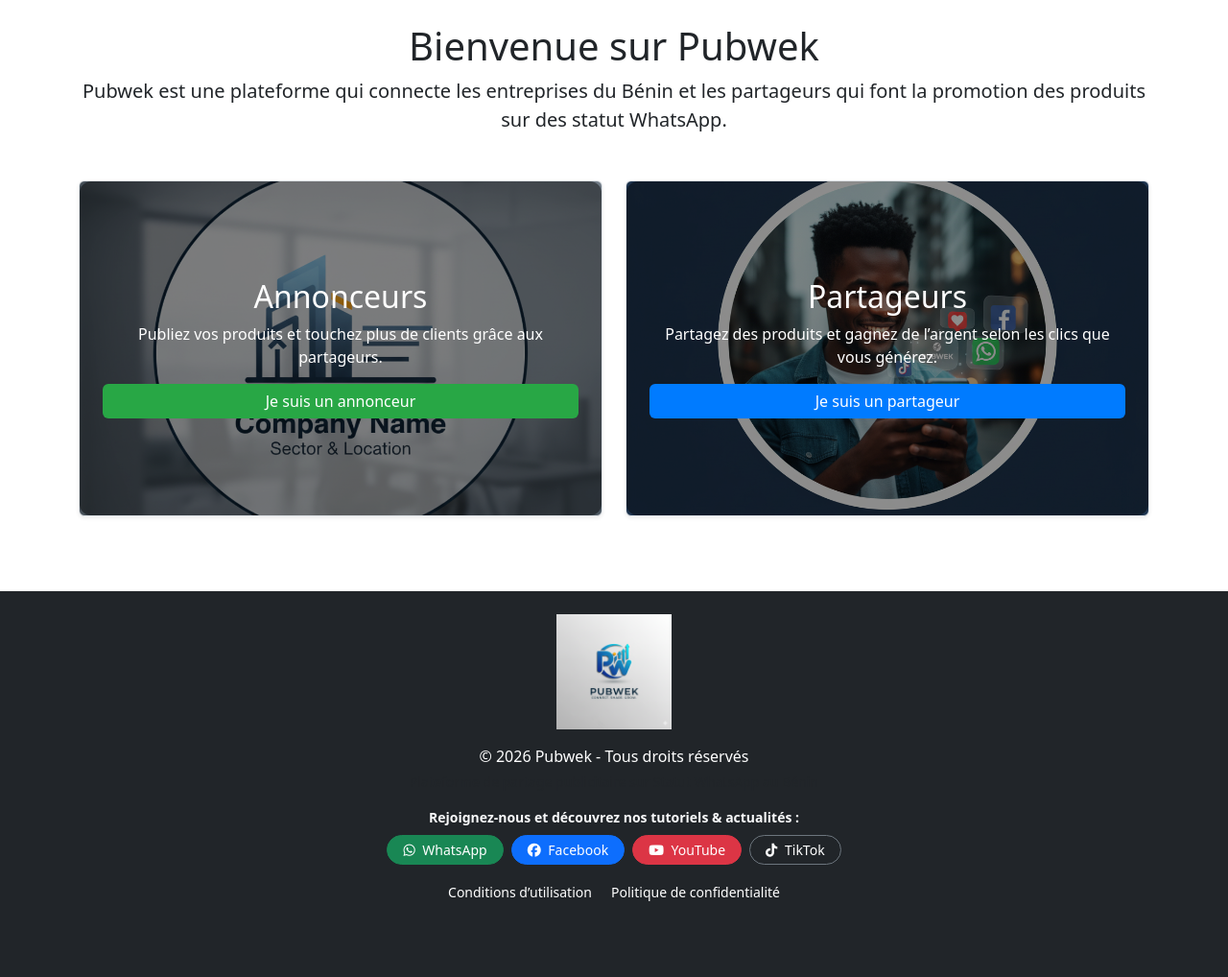
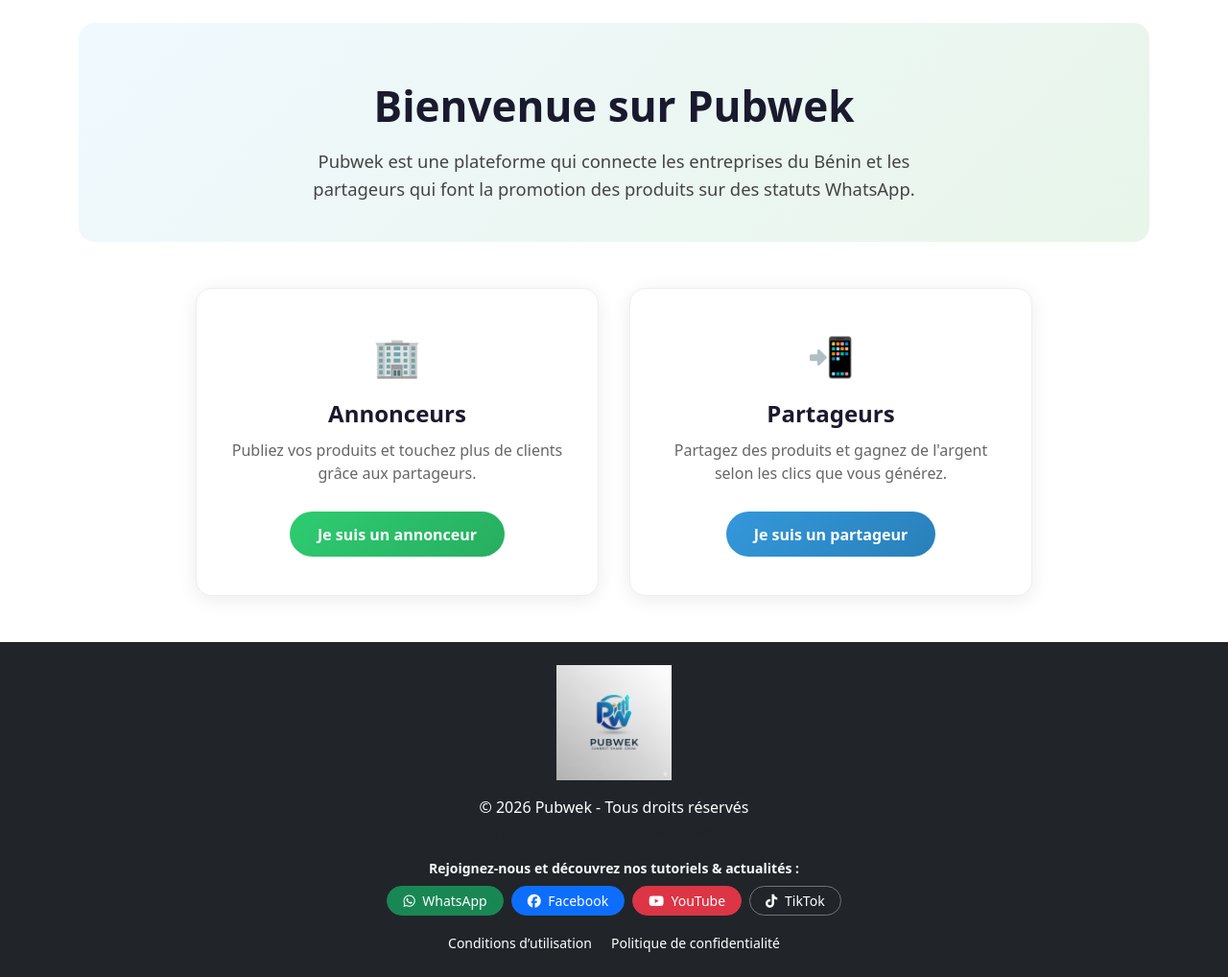
Before and after one commit to Mod617/Pubwek, a Flask app: page / in a window 1280 px wide. Shown: the part 66-1084 px from the top of the page at 96% size. Before the commit the page ends 1005 px from the top, so only its background shows below. Run offline with Flask 3, Linux system fonts and the light colour scheme; parts of the project's set-up code (start-up, migrations or seed data) failed here and were passed over; some libraries are stand-ins or nearby versions.

Commit message:
Update index.html

```diff
--- a/templates/index.html
+++ b/templates/index.html
@@ -1,35 +1,139 @@
 {% extends "base.html" %}
 {% block content %}
-  <div class="text-center mb-5">
+<style>
+  .hero {
+    text-align: center;
+    padding: 60px 20px 40px;
+    background: linear-gradient(135deg, #f0f9ff 0%, #e8f5e9 100%);
+    border-radius: 16px;
+    margin-bottom: 3rem;
+  }
+
+  .hero h1 {
+    font-size: 2.75rem;
+    font-weight: 700;
+    color: #1a1a2e;
+    margin-bottom: 1rem;
+  }
+
+  .hero .lead {
+    font-size: 1.15rem;
+    color: #444;
+    max-width: 700px;
+    margin: 0 auto;
+    line-height: 1.6;
+  }
+
+  .cards-row {
+    display: flex;
+    flex-wrap: wrap;
+    gap: 2rem;
+    justify-content: center;
+  }
+
+  .role-card {
+    flex: 1 1 320px;
+    max-width: 420px;
+    background: #fff;
+    padding: 2.5rem 2rem;
+    border-radius: 16px;
+    box-shadow: 0 4px 20px rgba(0, 0, 0, 0.08);
+    text-align: center;
+    transition: transform 0.25s ease, box-shadow 0.25s ease;
+    border: 1px solid #eee;
+  }
+
+  .role-card:hover {
+    transform: translateY(-6px);
+    box-shadow: 0 10px 30px rgba(0, 0, 0, 0.12);
+  }
+
+  .role-card .icon {
+    font-size: 2.5rem;
+    margin-bottom: 1rem;
+  }
+
+  .role-card h2 {
+    font-size: 1.5rem;
+    font-weight: 600;
+    margin-bottom: 0.75rem;
+    color: #1a1a2e;
+  }
+
+  .role-card p {
+    color: #666;
+    margin-bottom: 1.75rem;
+    line-height: 1.5;
+  }
+
+  .role-card .btn {
+    padding: 0.7rem 1.8rem;
+    border-radius: 50px;
+    font-weight: 600;
+    border: none;
+    text-decoration: none;
+    display: inline-block;
+    transition: opacity 0.2s ease;
+  }
+
+  .role-card .btn:hover {
+    opacity: 0.9;
+  }
+
+  .btn-annonceur {
+    background: linear-gradient(135deg, #2ecc71, #27ae60);
+    color: #fff;
+  }
+
+  .btn-partageur {
+    background: linear-gradient(135deg, #3498db, #2980b9);
+    color: #fff;
+  }
+
+  @media (max-width: 576px) {
+    .hero {
+      padding: 40px 16px 30px;
+    }
+    .hero h1 {
+      font-size: 2rem;
+    }
+    .hero .lead {
+      font-size: 1rem;
+    }
+    .role-card {
+      padding: 2rem 1.5rem;
+    }
+  }
+</style>
+
+<div class="hero">
   <h1>Bienvenue sur Pubwek</h1>
   <p class="lead">
     Pubwek est une plateforme qui connecte les <strong>entreprises</strong> du Bénin
-      et les <strong>partageurs</strong> qui font la promotion des produits sur des statut
+    et les <strong>partageurs</strong> qui font la promotion des produits sur des statuts
     WhatsApp.
   </p>
 </div>
 
-  <div class="row">
+<div class="cards-row">
   <!-- Section Annonceurs -->
-    <div class="col-md-6">
-      <div class="section-annonceurs text-center p-4 border rounded shadow-sm">
+  <div class="role-card">
+    <div class="icon">🏢</div>
     <h2>Annonceurs</h2>
     <p>Publiez vos produits et touchez plus de clients grâce aux partageurs.</p>
-        <a href="{{ url_for('register', role='annonceur') }}" class="btn btn-success">
+    <a href="{{ url_for('register', role='annonceur') }}" class="btn btn-annonceur">
       Je suis un annonceur
     </a>
   </div>
-    </div>
 
   <!-- Section Partageurs -->
-    <div class="col-md-6">
-      <div class="section-partageurs text-center p-4 border rounded shadow-sm">
+  <div class="role-card">
+    <div class="icon">📲</div>
     <h2>Partageurs</h2>
-        <p>Partagez des produits et gagnez de l’argent selon les clics que vous générez.</p>
-        <a href="{{ url_for('register', role='partageur') }}" class="btn btn-primary">
+    <p>Partagez des produits et gagnez de l'argent selon les clics que vous générez.</p>
+    <a href="{{ url_for('register', role='partageur') }}" class="btn btn-partageur">
       Je suis un partageur
     </a>
   </div>
 </div>
-  </div>
 {% endblock %}
```
Lines whose indentation alone changed are shown as unchanged.
